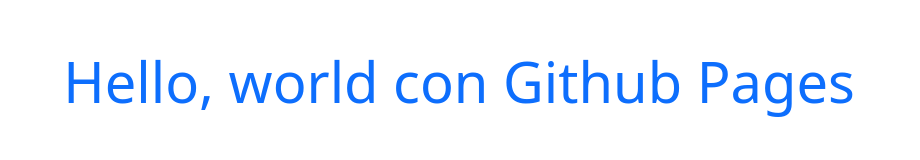
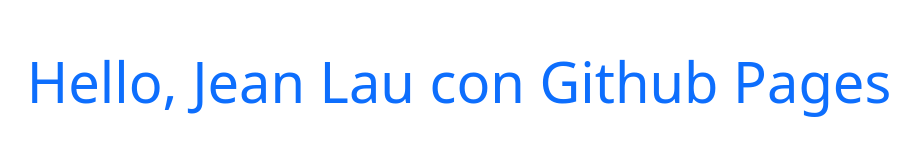
Before and after one commit to jlaua/jlaua.github.io, a plain HTML site: page index.html in a window 1280 px wide. Shown: the whole page, without its empty margins (181-1101 px from the left). Drawn offline with nearby package versions, Linux system fonts and the light colour scheme.

Commit message:
actualizacion

```diff
--- a/index.html
+++ b/index.html
@@ -7,7 +7,7 @@
     <link href="https://cdn.jsdelivr.net/npm/bootstrap@5.2.0-beta1/dist/css/bootstrap.min.css" rel="stylesheet" integrity="sha384-0evHe/X+R7YkIZDRvuzKMRqM+OrBnVFBL6DOitfPri4tjfHxaWutUpFmBp4vmVor" crossorigin="anonymous">
   </head>
   <body>
-    <h1 class="text-center mt-5 display-4 text-primary">Hello, world con Github Pages</h1>
+    <h1 class="text-center mt-5 display-4 text-primary">Hello, Jean Lau con Github Pages</h1>
     <script src="https://cdn.jsdelivr.net/npm/bootstrap@5.2.0-beta1/dist/js/bootstrap.bundle.min.js" integrity="sha384-pprn3073KE6tl6bjs2QrFaJGz5/SUsLqktiwsUTF55Jfv3qYSDhgCecCxMW52nD2" crossorigin="anonymous"></script>
   </body>
 </html>
```
